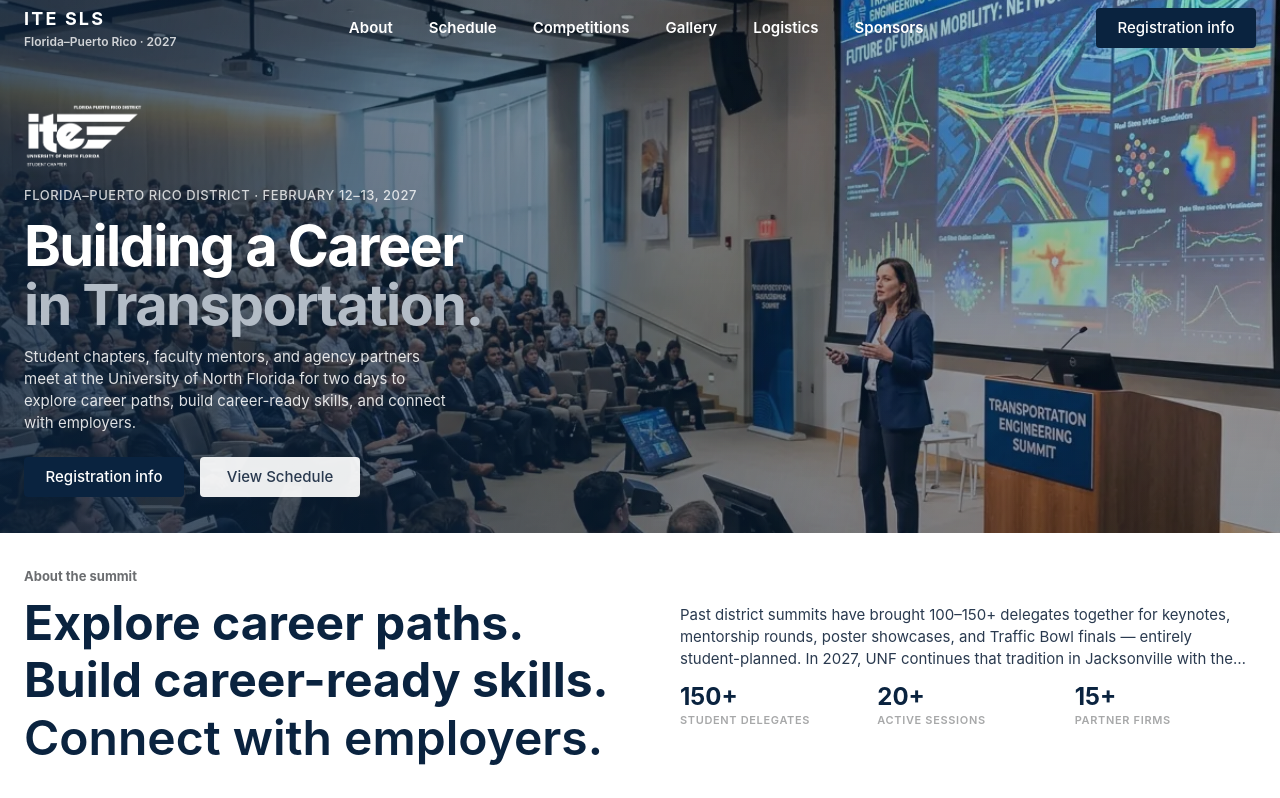
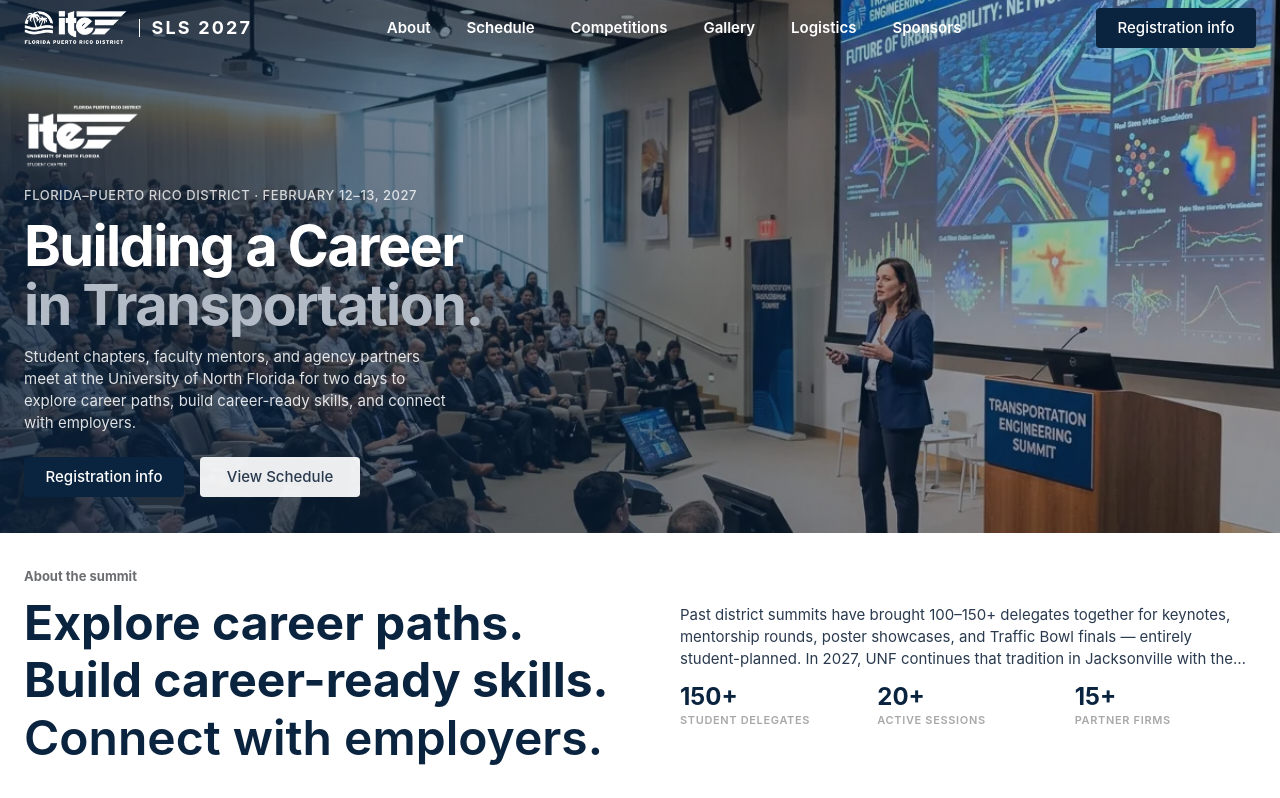
Before and after one commit to Gabriel-Dee/ITE-SLS-FE, a React (Vite) app: page / in a window 1280 px wide. Shown: the top 798 px of the page. Built offline with nearby package versions, Linux system fonts and the light colour scheme.

Commit message:
Show ITE Florida Puerto Rico District logo in nav and sponsors
- Nav: district logo | SLS 2027 (white over the hero, full color on the white header)
- Sponsors: 'Supported by' band crediting the district as parent of the student chapters

```diff
--- a/src/App.tsx
+++ b/src/App.tsx
@@ -10,6 +10,7 @@ import bowl1280 from './assets/images/traffic-bowl-fiu-uf-unf-1280.webp';
 import bowl1920 from './assets/images/traffic-bowl-fiu-uf-unf-1920.webp';
 import imgBowlTeams from './assets/images/traffic_bowl_teams.webp';
 import imgUnfCampus from './assets/images/unf-campus-905.webp';
+import imgDistrictLogo from './assets/images/ite-fprd-logo.png';
 import imgIteUnfLogo from './assets/images/ite-unf-student-chapter-logo-white.png';
 import imgIteUnfLogoColor from './assets/images/ite-unf-student-chapter-logo-osprey.png';
 
@@ -231,11 +232,11 @@ function ShowroomChapter({
               <button
                 type="button"
                 className="nav-brand"
-                aria-label="ITE SLS 2027 — back to top"
+                aria-label="ITE Florida Puerto Rico District — SLS 2027, back to top"
                 onClick={() => window.scrollTo({ top: 0, behavior: window.matchMedia('(prefers-reduced-motion: reduce)').matches ? 'auto' : 'smooth' })}
               >
-                <span className="nav-brand-mark">ITE SLS</span>
-                <span className="nav-brand-sub">Florida–Puerto Rico · 2027</span>
+                <img className="nav-brand-logo" src={imgDistrictLogo} alt="" width={188} height={66} />
+                <span className="nav-brand-mark">SLS 2027</span>
               </button>
               <nav className="nav-links" aria-label="Primary">
                 {navItems.map((n) => (
@@ -545,6 +546,13 @@ function ShowroomChapter({
                 <h2 className="section-title">Sponsors</h2>
                 <p className="section-lead">Our 2027 sponsors will be announced here. Every tier is open — yours could be the first logo on this page.</p>
               </div>
+              <div className="district-support">
+                <img src={imgDistrictLogo} alt="ITE Florida Puerto Rico District" width={188} height={66} />
+                <p>
+                  <span className="district-support-label">Supported by</span>
+                  The ITE Florida–Puerto Rico District, the parent organization of the district’s student chapters, supports the planning of SLS 2027.
+                </p>
+              </div>
               {sponsorPackages.map(({ tier }) => (
                 <div key={tier} className="tier-block">
                   <p className="tier-label">{tier}</p>
--- a/src/index.css
+++ b/src/index.css
@@ -223,8 +223,8 @@
     }
     .nav-brand {
       display: flex;
-      flex-direction: column;
-      gap: 2px;
+      align-items: center;
+      gap: var(--space-3);
       cursor: pointer;
       background: transparent;
       border: 0;
@@ -236,18 +236,24 @@
       box-shadow: var(--focus-ring);
       border-radius: var(--radius-sm);
     }
+    /* District logo: white over the hero photo, full color once the header turns white */
+    .nav-brand-logo {
+      display: block;
+      height: 36px;
+      width: auto;
+      filter: brightness(0) invert(1);
+      transition: filter var(--motion-base);
+    }
     .nav-brand-mark {
+      padding-left: var(--space-3);
+      border-left: 1px solid currentColor;
       font-family: var(--font-display);
       font-size: var(--text-xl);
       font-weight: 700;
       letter-spacing: 0.12em;
+      line-height: 1;
       color: var(--bg);
       text-transform: uppercase;
-    }
-    .nav-brand-sub {
-      font-size: var(--text-xs);
-      color: color-mix(in oklab, var(--bg) 78%, transparent);
-      font-weight: 600;
     }
     .nav-links {
       display: none;
@@ -289,9 +295,9 @@
     .site-header.is-solid .nav-toggle {
       color: var(--fg);
     }
-    .site-header.is-scrolled .nav-brand-sub,
-    .site-header.is-solid .nav-brand-sub {
-      color: var(--muted);
+    .site-header.is-scrolled .nav-brand-logo,
+    .site-header.is-solid .nav-brand-logo {
+      filter: none;
     }
     .site-header.is-scrolled .nav-links button:hover,
     .site-header.is-solid .nav-links button:hover,
@@ -1166,6 +1172,34 @@
       grid-template-columns: repeat(auto-fill, minmax(220px, 1fr));
       gap: var(--space-4);
     }
+    .district-support {
+      display: flex;
+      align-items: center;
+      gap: var(--space-6);
+      margin-bottom: var(--space-12);
+      padding: var(--space-6) 0;
+      border-block: 1px solid var(--border-soft);
+    }
+    .district-support img {
+      flex: none;
+      width: 160px;
+      height: auto;
+    }
+    .district-support p {
+      color: var(--fg-2);
+      font-size: var(--text-base);
+      max-width: 60ch;
+    }
+    .district-support-label {
+      display: block;
+      margin-bottom: var(--space-1);
+      font-size: var(--text-sm);
+      font-weight: 500;
+      color: var(--muted);
+    }
+    @media (max-width: 600px) {
+      .district-support { flex-direction: column; align-items: flex-start; gap: var(--space-4); }
+    }
     .sponsor-tile {
       padding: var(--space-6) 0;
       border-top: 1px solid var(--border-soft);
```
Also changed, not shown: src/assets/images/ite-fprd-logo.png (added).
